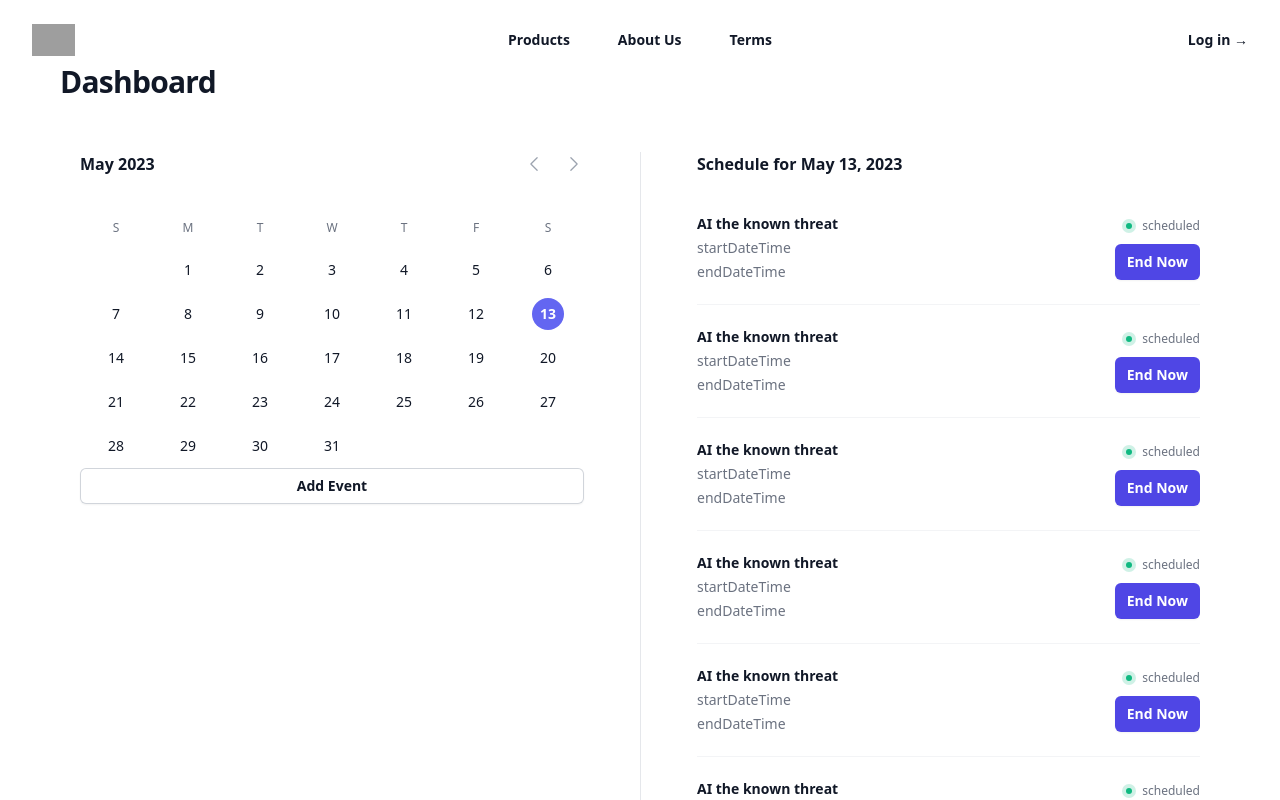
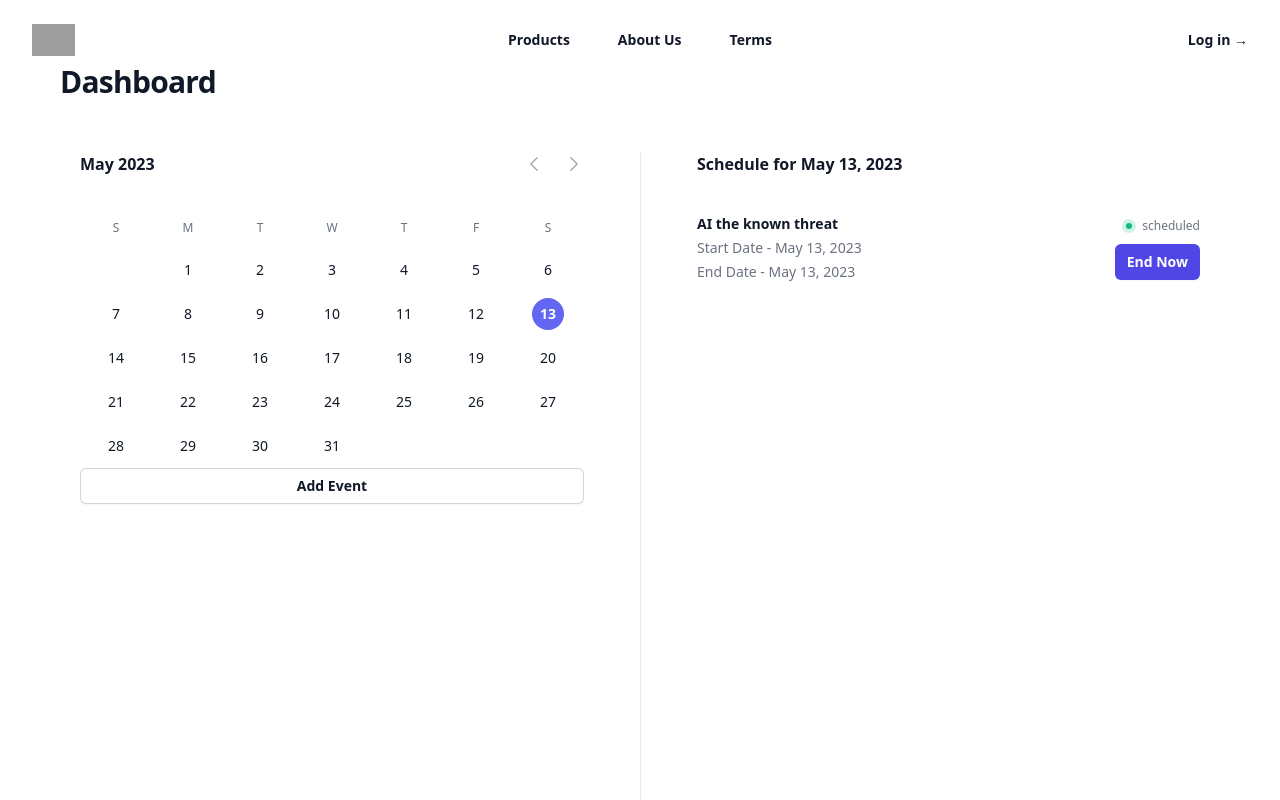
Before and after one commit to AkashTyagi123/smart-es, a Next.js app: page /dashboard in a window 1280 px wide. Shown: the top 800 px of the page. Built offline with nearby package versions, Linux system fonts and the light colour scheme; grey boxes are pictures that could not be loaded.

Commit message:
updated dashboard page and contact

```diff
--- a/components/calendar.tsx
+++ b/components/calendar.tsx
@@ -143,7 +143,7 @@ export default function Calendar() {
               </time>
             </h2>
             <ol className="mt-4 space-y-1 text-sm leading-6 text-gray-500">
-              <ScheduleExam />
+              <ScheduleExam selectedDate={format(selectedDay, "yyyy-MM-dd")} />
             </ol>
           </section>
         </div>
--- a/components/scheduledExam.tsx
+++ b/components/scheduledExam.tsx
@@ -1,3 +1,5 @@
+import { format, startOfToday } from "date-fns";
+
 const posts = [
   {
     title: "AI the known threat",
@@ -5,6 +7,8 @@ const posts = [
       "Lorem ipsum dolor sit amet consectetur adipisicing elit. Porro, suscipit provident nostrum voluptas, assumenda nisi quas fugit eum quis magnam aliquid odio? Architecto exercitationem nemo saepe repudiandae odit ex neque?",
     scheduledOn: ["Linkedin", "Twitter", "instagram", "facebook"],
     status: "scheduled",
+    startDate: "2023-06-09",
+    endDate: "2023-06-10",
   },
   {
     title: "AI the known threat",
@@ -12,6 +16,14 @@ const posts = [
       "Lorem ipsum dolor sit amet consectetur adipisicing elit. Porro, suscipit provident nostrum voluptas, assumenda nisi quas fugit eum quis magnam aliquid odio? Architecto exercitationem nemo saepe repudiandae odit ex neque?",
     scheduledOn: ["Linkedin", "Twitter", "instagram", "facebook"],
     status: "scheduled",
+    startDate: format(
+      new Date(new Date().toISOString().split("T")[0]),
+      "yyyy-MM-dd"
+    ),
+    endDate: format(
+      new Date(new Date().toISOString().split("T")[0]),
+      "yyyy-MM-dd"
+    ),
   },
   {
     title: "AI the known threat",
@@ -19,6 +31,8 @@ const posts = [
       "Lorem ipsum dolor sit amet consectetur adipisicing elit. Porro, suscipit provident nostrum voluptas, assumenda nisi quas fugit eum quis magnam aliquid odio? Architecto exercitationem nemo saepe repudiandae odit ex neque?",
     scheduledOn: ["Linkedin", "Twitter", "instagram", "facebook"],
     status: "scheduled",
+    startDate: "startDateTime",
+    endDate: "endDateTime",
   },
   {
     title: "AI the known threat",
@@ -26,81 +40,41 @@ const posts = [
       "Lorem ipsum dolor sit amet consectetur adipisicing elit. Porro, suscipit provident nostrum voluptas, assumenda nisi quas fugit eum quis magnam aliquid odio? Architecto exercitationem nemo saepe repudiandae odit ex neque?",
     scheduledOn: ["Linkedin", "Twitter", "instagram", "facebook"],
     status: "scheduled",
-  },
-  {
-    title: "AI the known threat",
-    description:
-      "Lorem ipsum dolor sit amet consectetur adipisicing elit. Porro, suscipit provident nostrum voluptas, assumenda nisi quas fugit eum quis magnam aliquid odio? Architecto exercitationem nemo saepe repudiandae odit ex neque?",
-    scheduledOn: ["Linkedin", "Twitter", "instagram", "facebook"],
-    status: "scheduled",
-  },
-  {
-    title: "AI the known threat",
-    description:
-      "Lorem ipsum dolor sit amet consectetur adipisicing elit. Porro, suscipit provident nostrum voluptas, assumenda nisi quas fugit eum quis magnam aliquid odio? Architecto exercitationem nemo saepe repudiandae odit ex neque?",
-    scheduledOn: ["Linkedin", "Twitter", "instagram", "facebook"],
-    status: "scheduled",
-  },
-  {
-    title: "AI the known threat",
-    description:
-      "Lorem ipsum dolor sit amet consectetur adipisicing elit. Porro, suscipit provident nostrum voluptas, assumenda nisi quas fugit eum quis magnam aliquid odio? Architecto exercitationem nemo saepe repudiandae odit ex neque?",
-    scheduledOn: ["Linkedin", "Twitter", "instagram", "facebook"],
-    status: "scheduled",
-  },
-  {
-    title: "AI the known threat",
-    description:
-      "Lorem ipsum dolor sit amet consectetur adipisicing elit. Porro, suscipit provident nostrum voluptas, assumenda nisi quas fugit eum quis magnam aliquid odio? Architecto exercitationem nemo saepe repudiandae odit ex neque?",
-    scheduledOn: ["Linkedin", "Twitter", "instagram", "facebook"],
-    status: "scheduled",
-  },
-  {
-    title: "AI the known threat",
-    description:
-      "Lorem ipsum dolor sit amet consectetur adipisicing elit. Porro, suscipit provident nostrum voluptas, assumenda nisi quas fugit eum quis magnam aliquid odio? Architecto exercitationem nemo saepe repudiandae odit ex neque?",
-    scheduledOn: ["Linkedin", "Twitter", "instagram", "facebook"],
-    status: "scheduled",
-  },
-  {
-    title: "AI the known threat",
-    description:
-      "Lorem ipsum dolor sit amet consectetur adipisicing elit. Porro, suscipit provident nostrum voluptas, assumenda nisi quas fugit eum quis magnam aliquid odio? Architecto exercitationem nemo saepe repudiandae odit ex neque?",
-    scheduledOn: ["Linkedin", "Twitter", "instagram", "facebook"],
-    status: "scheduled",
-  },
-  {
-    title: "AI the known threat",
-    description:
-      "Lorem ipsum dolor sit amet consectetur adipisicing elit. Porro, suscipit provident nostrum voluptas, assumenda nisi quas fugit eum quis magnam aliquid odio? Architecto exercitationem nemo saepe repudiandae odit ex neque?",
-    scheduledOn: ["Linkedin", "Twitter", "instagram", "facebook"],
-    status: "scheduled",
-  },
-  {
-    title: "AI the known threat",
-    description:
-      "Lorem ipsum dolor sit amet consectetur adipisicing elit. Porro, suscipit provident nostrum voluptas, assumenda nisi quas fugit eum quis magnam aliquid odio? Architecto exercitationem nemo saepe repudiandae odit ex neque?",
-    scheduledOn: ["Linkedin", "Twitter", "instagram", "facebook"],
-    status: "scheduled",
+    startDate: "startDateTime",
+    endDate: "endDateTime",
   },
 ];
 
-export default function ScheduleExam() {
+export default function ScheduleExam({ selectedDate }) {
   return (
     <ul
       role="list"
       className="divide-y divide-gray-100 overflow-scroll h-screen no-scrollbar"
     >
-      {posts.map((post) => (
+      {posts
+        .filter((post) => {
+          return selectedDate >= post.startDate && selectedDate <= post.endDate;
+        })
+        .map((post) => (
           <li key={post.title} className="flex justify-between gap-x-6 py-5">
             <div className="flex gap-x-4">
               <div className="min-w-0 ">
                 <p className="text-sm font-semibold leading-6 text-gray-900">
                   {post.title}
                 </p>
+                {/* <div>
+                  <p>{format(post.startDate, "MMM dd, yyy")}</p>
+                  <p>{post.endDate}</p>
+                </div> */}
                 <div>
-                <p>startDateTime</p>
-                <p>endDateTime</p>
+                  <p>{`Start Date  - ${format(
+                    new Date(post.startDate),
+                    "MMM dd, yyy"
+                  )}`}</p>
+                  <p>{`End Date  - ${format(
+                    new Date(post.endDate),
+                    "MMM dd, yyy"
+                  )}`}</p>
                 </div>
               </div>
             </div>
--- a/pages/contact.tsx
+++ b/pages/contact.tsx
@@ -23,7 +23,8 @@ function classNames(...classes: any) {
 
 export default function Contact() {
   const [agreed, setAgreed] = useState(false);
-
+  const buttonClass =
+    "block w-full rounded-md bg-indigo-600 px-3.5 py-2.5 text-center text-sm font-semibold text-white shadow-sm hover:bg-indigo-500 focus-visible:outline focus-visible:outline-2 focus-visible:outline-offset-2 focus-visible:outline-indigo-600 ";
   return (
     <>
       <Header />
@@ -206,7 +207,11 @@ export default function Contact() {
           <div className="mt-10">
             <button
               type="submit"
-              className="block w-full rounded-md bg-indigo-600 px-3.5 py-2.5 text-center text-sm font-semibold text-white shadow-sm hover:bg-indigo-500 focus-visible:outline focus-visible:outline-2 focus-visible:outline-offset-2 focus-visible:outline-indigo-600"
+              className={
+                !agreed
+                  ? `${buttonClass} cursor-not-allowed`
+                  : `${buttonClass} cursor-pointer`
+              }
             >
               Let's talk
             </button>
```
Lines whose indentation alone changed are shown as unchanged.
